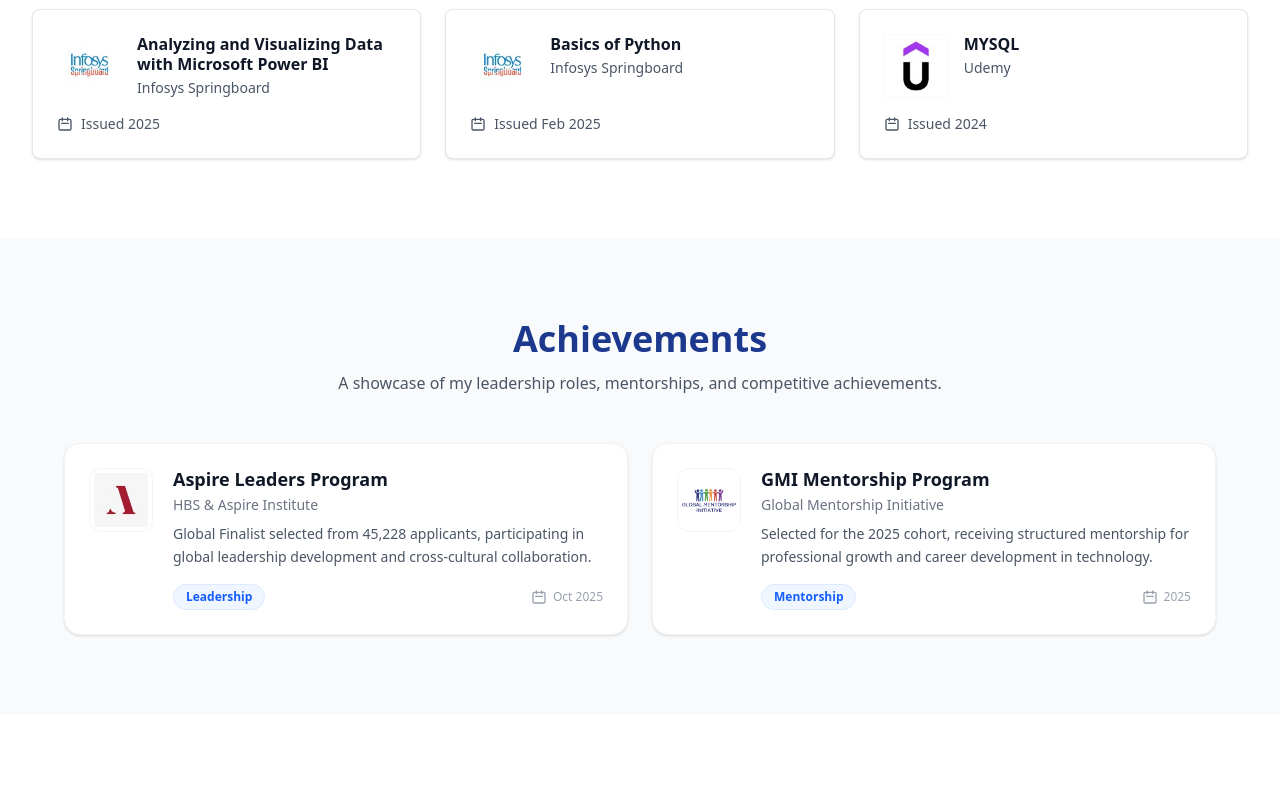
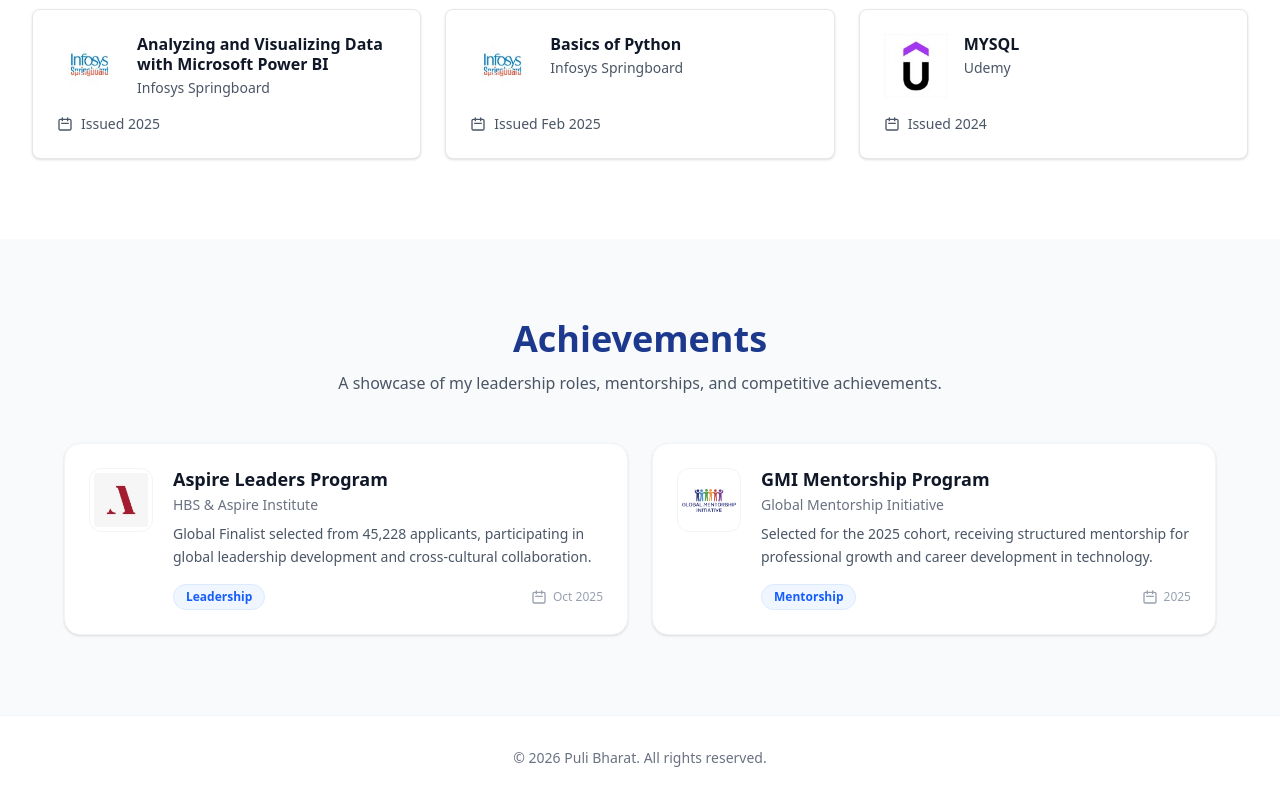
Before and after one commit to pulibharat/portfolio, a Next.js app: page / in a window 1280 px wide. Shown: the part 6585-7385 px from the top of the page. Before the commit the page ends 7300 px from the top, so only its background shows below. Built offline with nearby package versions, Linux system fonts and the light colour scheme.

Commit message:
Restore footer with copyright only

```diff
--- a/src/app/page.tsx
+++ b/src/app/page.tsx
@@ -7,6 +7,7 @@
 import Education from '@/components/Education';
 import Certifications from '@/components/Certifications';
 import Achievements from '@/components/Achievements';
+import Footer from '@/components/Footer';
 
 
 export default function Home() {
@@ -23,6 +24,7 @@
         <Certifications />
         <Achievements />
       </main>
+      <Footer />
     </div>
   );
 }
--- a/src/components/Footer.tsx
+++ b/src/components/Footer.tsx
@@ -2,43 +2,11 @@
 
 export default function Footer() {
   return (
-    <footer className="bg-white border-t border-gray-100 py-12 px-4 sm:px-6 lg:px-8">
-      <div className="max-w-6xl mx-auto">
-        <div className="grid grid-cols-1 md:grid-cols-4 gap-8 mb-8">
-          <div className="col-span-1 md:col-span-2">
-            <h3 className="text-2xl font-bold text-blue-900 mb-4">Puli Bharat</h3>
-            <p className="text-gray-600 font-medium max-w-sm">
-              AI/ML Engineer & Web Developer creating innovative, data-driven solutions for real-world problems.
-            </p>
-          </div>
-
-          <div>
-            <h4 className="text-lg font-bold text-gray-900 mb-4">Contact</h4>
-            <ul className="space-y-2 text-gray-600 font-medium text-sm">
-              <li>
-                <a href="mailto:pulibharat2007@gmail.com" className="hover:text-blue-600 transition-colors">
-                  pulibharat2007@gmail.com
-                </a>
-              </li>
-              <li>
-                <span>Kakinada, Andhra Pradesh, India</span>
-              </li>
-            </ul>
-          </div>
-
-          <div>
-            <h4 className="text-lg font-bold text-gray-900 mb-4">Connect</h4>
-            <div className="flex flex-col space-y-2 text-gray-600 font-medium text-sm">
-              <a href="https://www.linkedin.com/in/puli-bharat-58040a310" target="_blank" rel="noopener noreferrer" className="hover:text-blue-600 transition-colors">LinkedIn</a>
-              <a href="https://github.com/pulibharat" target="_blank" rel="noopener noreferrer" className="hover:text-blue-600 transition-colors">GitHub</a>
-              <a href="https://medium.com/@pulibharat" target="_blank" rel="noopener noreferrer" className="hover:text-blue-600 transition-colors">Medium</a>
-            </div>
-          </div>
-        </div>
-
-        <div className="border-t border-gray-100 pt-8 text-center text-gray-500 text-sm font-medium">
-          <p>&copy; {new Date().getFullYear()} Puli Bharat. All rights reserved.</p>
-        </div>
+    <footer className="bg-white border-t border-gray-100 py-8 px-4 sm:px-6 lg:px-8">
+      <div className="max-w-6xl mx-auto text-center">
+        <p className="text-gray-500 text-sm font-medium">
+          &copy; 2026 Puli Bharat. All rights reserved.
+        </p>
       </div>
     </footer>
   );
```
